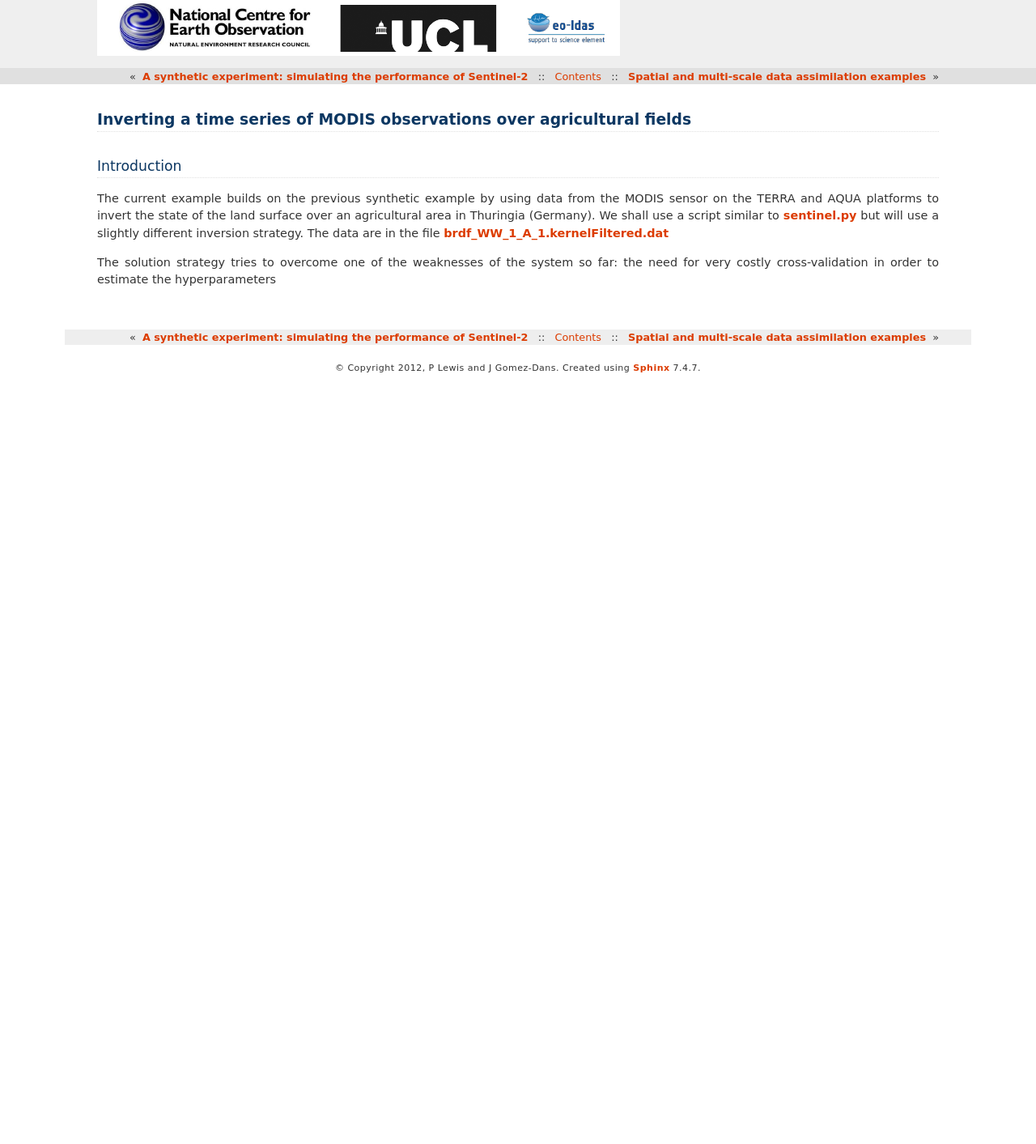
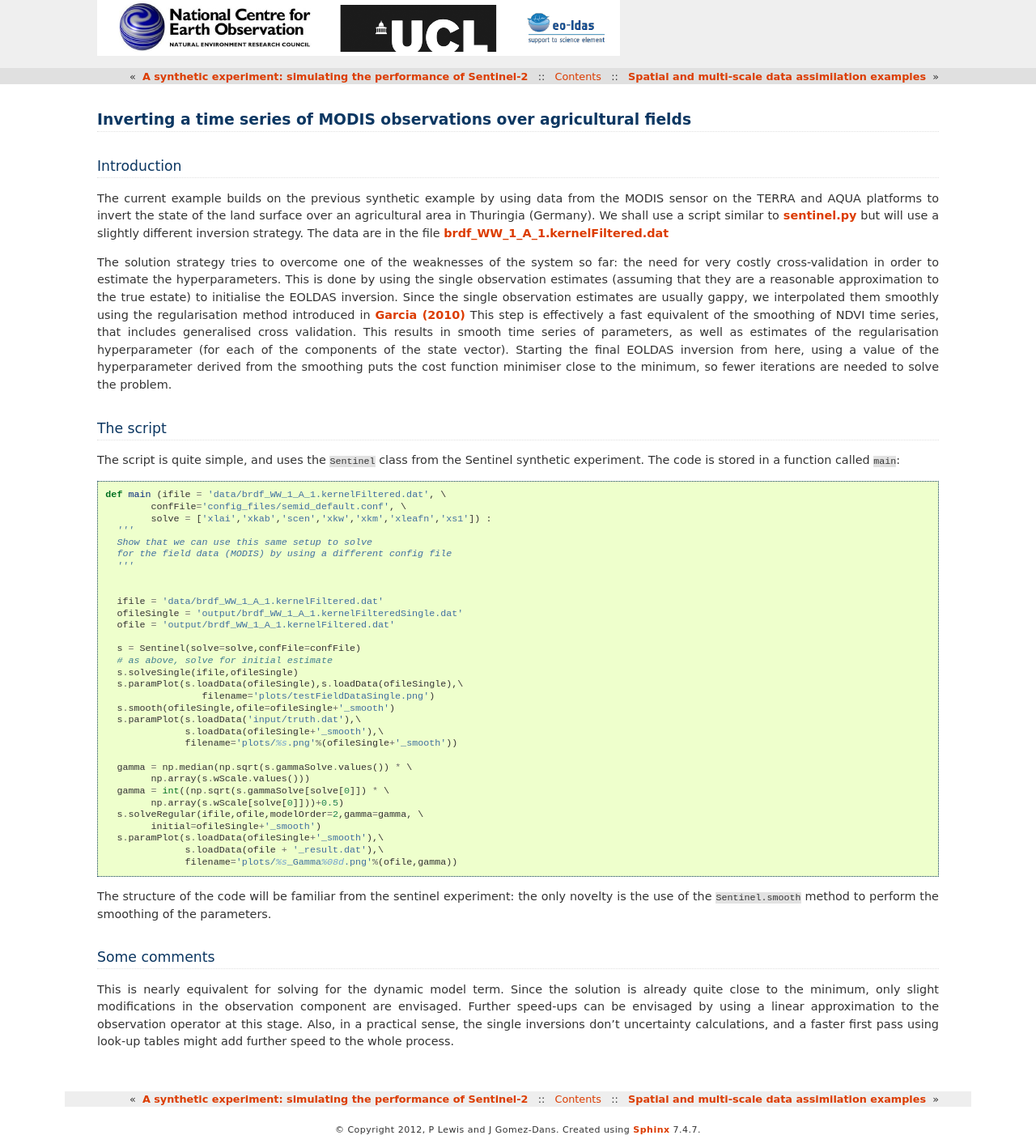
Before and after one commit to jgomezdans/eoldas_release, a Sphinx documentation site: the page built from doc/example_field.rst, in a window 1280 px wide. Shown: the whole page at 81% size. Built offline with Sphinx 7.4.7, drawn with Linux system fonts in a browser that asks for light colours; formulas are drawn with MathJax 3; the version number could not be read and is left out; before the commit the page ends 900 px from its top, so only the background shows below that.

```diff
--- a/doc/example_field.rst
+++ b/doc/example_field.rst
@@ -14,4 +14,43 @@
 
 The solution strategy tries to overcome one of the weaknesses of the
 system so far: the need for very costly cross-validation in order
-to estimate the hyperparameters
+to estimate the hyperparameters. This is done by using the single
+observation estimates (assuming that they are a reasonable approximation
+to the true estate) to initialise the EOLDAS inversion. Since the single
+observation estimates are usually gappy, we interpolated them smoothly
+using the regularisation method introduced in `Garcia (2010) <http://www.biomecardio.com/pageshtm/publi/csda10.pdf>`_
+This step is effectively a fast equivalent of the smoothing of NDVI
+time series, that includes generalised cross validation. This results
+in smooth time series of parameters, as well as estimates of the
+regularisation hyperparameter (for each of the components of the state
+vector). Starting the final EOLDAS inversion from here, using a value
+of the hyperparameter derived from the smoothing puts the cost function
+minimiser close to the minimum, so fewer iterations are needed to solve
+the problem.
+
+The script
+^^^^^^^^^^^^
+
+The script is quite simple, and uses the ``Sentinel`` class from the
+Sentinel synthetic experiment. The code is stored in a function
+called ``main``:
+
+
+.. literalinclude:: ../modis_inversions.py
+   :language: python
+   :pyobject: main
+
+The structure of the code will be familiar from the sentinel experiment:
+the only novelty is the use of the ``Sentinel.smooth`` method to perform
+the smoothing of the parameters.
+
+Some comments
+^^^^^^^^^^^^^^^
+
+This is nearly equivalent for solving for the dynamic model term. Since
+the solution is already quite close to the minimum, only slight
+modifications in the observation component are envisaged. Further
+speed-ups can be envisaged by using a linear approximation to the
+observation operator at this stage. Also, in a practical sense, the
+single inversions don't uncertainty calculations, and a faster first
+pass using look-up tables might add further speed to the whole process.
--- a/modis_inversions.py
+++ b/modis_inversions.py
@@ -11,7 +11,7 @@
 """
 import numpy as np
 import matplotlib.pyplot as plt
-from sentinel import Sentinel, gcv
+from sentinel import Sentinel
 
 
 def main (ifile = 'data/brdf_WW_1_A_1.kernelFiltered.dat', \
```
Also changed, not shown: 1 other file.
